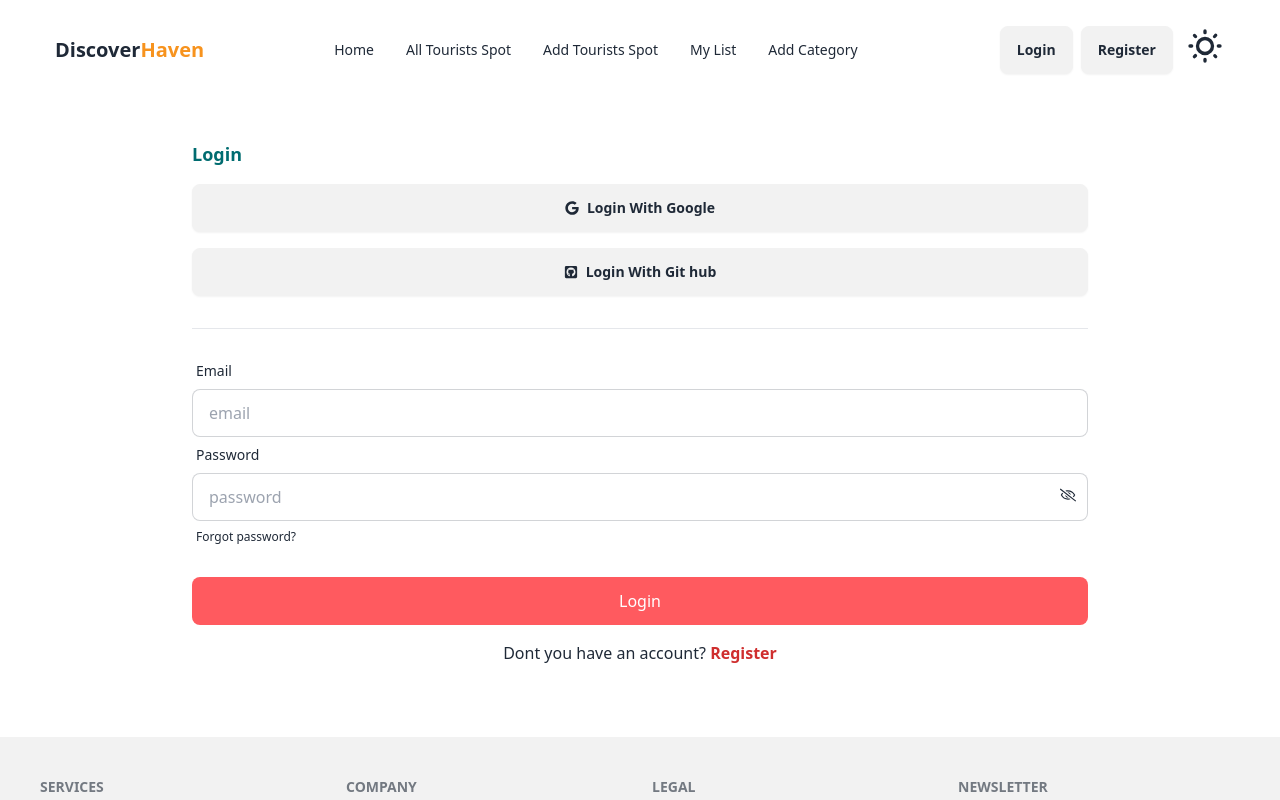
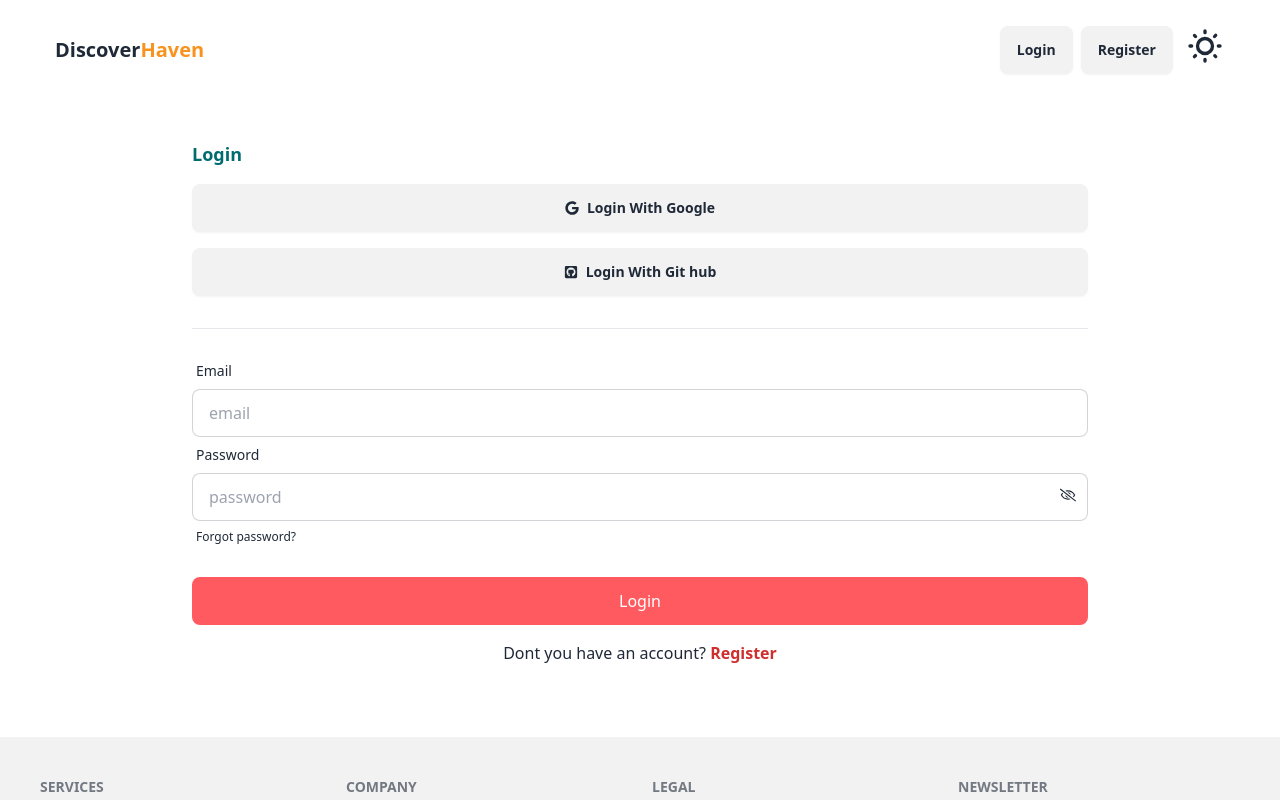
Before and after one commit to w3rashed/tourism-management-system_client, a React (Vite) app: page /login in a window 1280 px wide. Shown: the top 800 px of the page. Built offline with nearby package versions, Linux system fonts and the light colour scheme; no server answers.

Commit message:
npm react-awesome-reveal added

```diff
--- a/package.json
+++ b/package.json
@@ -10,12 +10,14 @@
     "preview": "vite preview"
   },
   "dependencies": {
+    "@emotion/react": "^11.11.4",
     "dotenv": "^16.4.5",
     "firebase": "^10.11.1",
     "localforage": "^1.10.0",
     "match-sorter": "^6.3.4",
     "prop-types": "^15.8.1",
     "react": "^18.2.0",
+    "react-awesome-reveal": "^4.2.8",
     "react-dom": "^18.2.0",
     "react-helmet": "^6.1.0",
     "react-hook-form": "^7.51.3",
@@ -23,6 +25,7 @@
     "react-router-dom": "^6.23.0",
     "react-simple-typewriter": "^5.0.1",
     "react-toastify": "^10.0.5",
+    "react-tooltip": "^5.26.4",
     "sort-by": "^1.2.0",
     "sweetalert2": "^11.10.8",
     "swiper": "^11.1.1"
--- a/src/Components/Home/Category/Category.jsx
+++ b/src/Components/Home/Category/Category.jsx
@@ -1,4 +1,5 @@
 import { useEffect, useState } from "react";
+import { Zoom } from "react-awesome-reveal";
 import { Link } from "react-router-dom";
 
 const Category = () => {
@@ -24,12 +25,14 @@ const Category = () => {
             >
               <div className="hero-overlay bg-opacity-60 rounded-lg"></div>
               <div className="hero-content text-center text-neutral-content">
+                <Zoom>
                   <div className="max-w-md">
                     <h1 className="mb-5 text-5xl font-bold">
                       {item.country_name}
                     </h1>
                     <p className="mb-5">{item.spot_name}.</p>
                   </div>
+                </Zoom>
               </div>
             </div>
           </Link>
--- a/src/Components/Home/DestinationsLists/DestinationCard.jsx
+++ b/src/Components/Home/DestinationsLists/DestinationCard.jsx
@@ -1,4 +1,5 @@
 import PropTypes from "prop-types";
+import { Zoom } from "react-awesome-reveal";
 import { IoArrowForwardSharp } from "react-icons/io5";
 import { Link } from "react-router-dom";
 
@@ -13,6 +14,7 @@ const DestinationCard = ({ destination }) => {
         }}
       >
         <div className="hero-overlay bg-opacity-50 rounded-lg"></div>
+        <Zoom>
           <div className="hero-content text-center text-neutral-content">
             <div className="max-w-md">
               <div>
@@ -31,6 +33,7 @@ const DestinationCard = ({ destination }) => {
               </div>
             </div>
           </div>
+        </Zoom>
       </div>
     </div>
   );
--- a/src/Components/Home/DestinationsLists/DestinationsLists.jsx
+++ b/src/Components/Home/DestinationsLists/DestinationsLists.jsx
@@ -1,6 +1,7 @@
 import { useEffect } from "react";
 import { useState } from "react";
 import DestinationCard from "./DestinationCard";
+import { Zoom } from "react-awesome-reveal";
 
 const DestinationsLists = () => {
   const [destinations, setDestinations] = useState([]);
@@ -15,8 +16,10 @@ const DestinationsLists = () => {
   return (
     <div className="px-5">
       <div className="text-center my-8">
-        <h3 className="text-2xl">Destination lists</h3>
-        <h2 className=" font-semibold text-5xl">Go Exotic Places</h2>
+        <Zoom>
+          <h3 className="text-2xl">Destination lists</h3>
+          <h2 className=" font-semibold text-5xl">Go Exotic Places</h2>
+        </Zoom>
       </div>
       <div className=" grid gap-6 md:grid-cols-2 lg:grid-cols-3">
         {destinations.map((destination) => (
--- a/src/Components/Shared/Navbar.jsx
+++ b/src/Components/Shared/Navbar.jsx
@@ -2,6 +2,7 @@ import { useContext, useEffect, useState } from "react";
 import { Link, NavLink, useNavigate } from "react-router-dom";
 import { AuthContext } from "../../Provider/AutProvider";
 import { toast } from "react-toastify";
+import { Zoom } from "react-awesome-reveal";
 
 const Navbar = () => {
   const { user, logOut } = useContext(AuthContext);
@@ -160,7 +161,9 @@ const Navbar = () => {
           </Link>
         </div>
         <div className=" hidden lg:flex ">
-          <ul className="menu menu-horizontal px-1">{links}</ul>
+          <ul className="menu menu-horizontal px-1">
+            <Zoom className="flex">{links}</Zoom>
+          </ul>
         </div>
 
         <div className="flex gap-3">
@@ -174,7 +177,7 @@ const Navbar = () => {
               >
                 {/* dropdown user */}
                 <div className=" rounded-full">
-                  <Link >
+                  <Link>
                     <div className=" rounded-full ">
                       <img
                         alt="Tailwind CSS Navbar component "
```
Also changed, not shown: 1 other file (tests, documents, lock files or other folders). Lines whose indentation alone changed are shown as unchanged.
